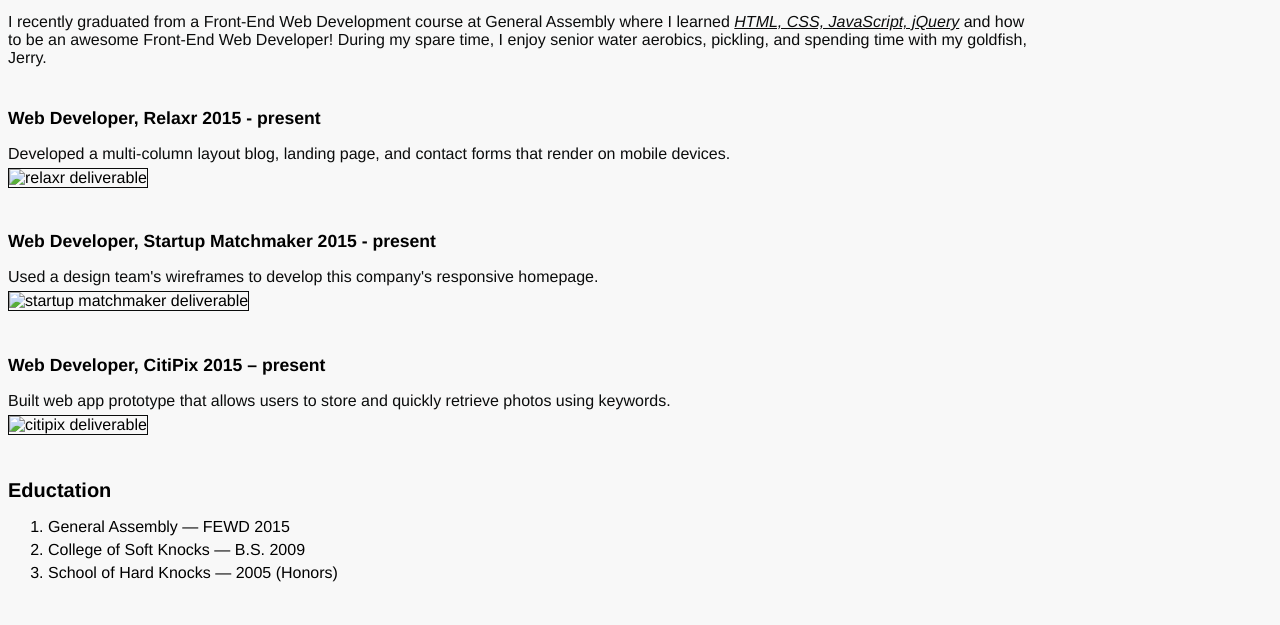
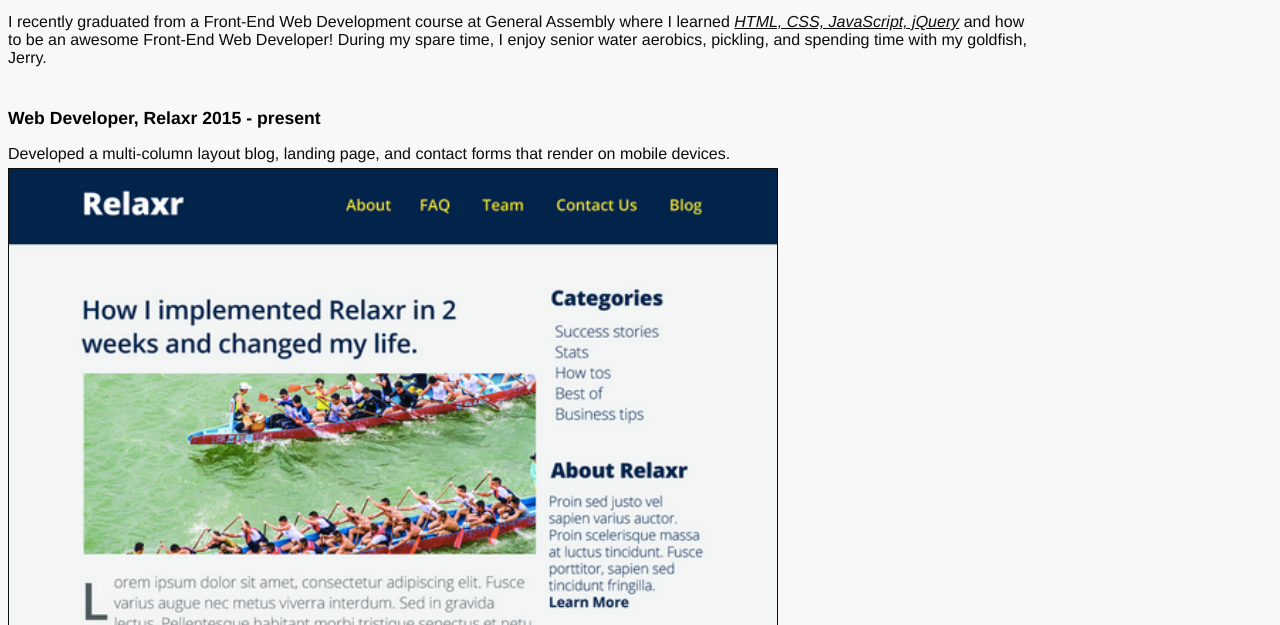
Before and after one commit to tomkol/Portfolio_Website, a plain HTML site: page index.html in a window 1280 px wide. Shown: the part 175-800 px from the top of the page. Drawn offline with Linux system fonts and the light colour scheme.

Commit message:
added images folder and corrected links

```diff
--- a/index.html
+++ b/index.html
@@ -20,15 +20,15 @@
 			<br>
 				<h3>Web Developer, Relaxr 2015 - present</h3>
 					<p>Developed a multi-column layout blog, landing page, and contact forms that render on mobile devices. </p>
-				<img src="../starter_code/images/relaxr_deliverable.png" alt="relaxr deliverable">
+				<img src="./images/relaxr_deliverable.png" alt="relaxr deliverable">
 <!-- 		for some reason the below <br> tag does not seem to work when placed under the img elements. -->
 			<br>
 				<h3><br>Web Developer, Startup Matchmaker 2015 - present</h3>
 					<p> Used a design team's wireframes to develop this company's responsive homepage.</p>
-					<img src="../starter_code/images/startup_matchmaker_deliverable.png" alt="startup matchmaker deliverable">
+					<img src="./images/startup_matchmaker_deliverable.png" alt="startup matchmaker deliverable">
 				<h3><br>Web Developer, CitiPix 2015 – present</h3>
 					<p>Built web app prototype that allows users to store and quickly retrieve photos using keywords.</p>
-					<img src=".././starter_code/images/citipix_deliverable.png" alt="citipix deliverable">
+					<img src="./images/citipix_deliverable.png" alt="citipix deliverable">
 			<h2><br>Eductation</h2>
 				<ol>
 					<li>General Assembly — FEWD 2015</li>
```
Also changed, not shown: images/citipix_deliverable.png (added), images/relaxr_deliverable.png (added), images/startup_matchmaker_deliverable.png (added).
